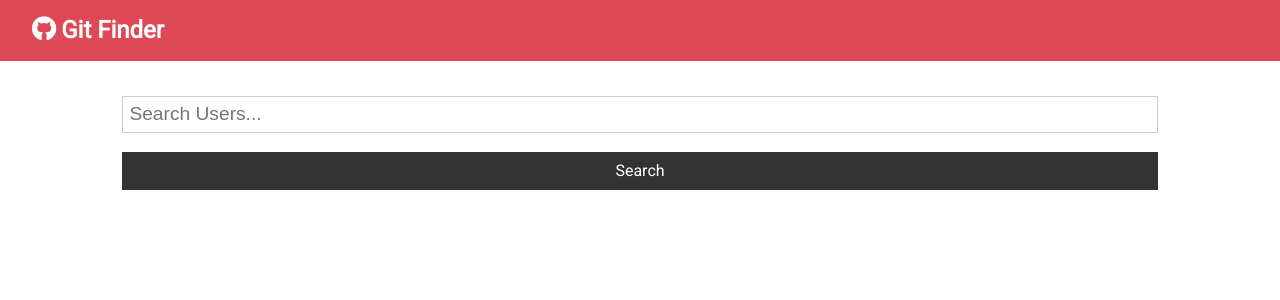
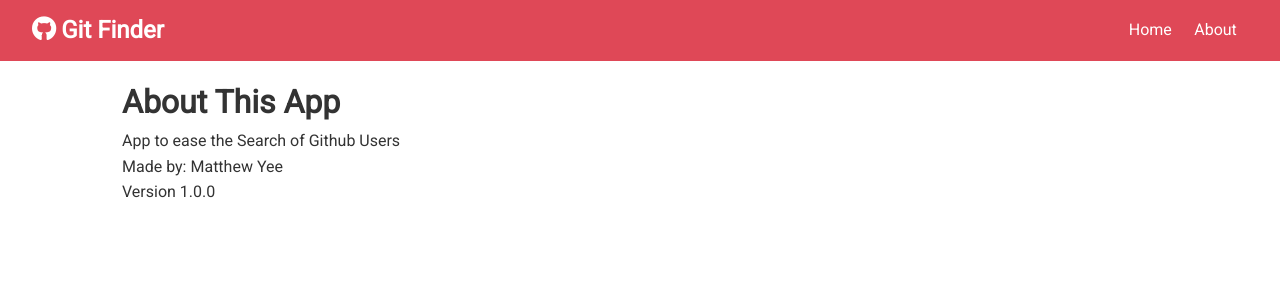
Before and after one commit to MatthewYee92/Git-Finder, a React (Create React App) app: page /about in a window 1280 px wide. Shown: the top 300 px of the page. Built offline with nearby package versions, Linux system fonts and the light colour scheme.

Commit message:
added react router minor implementation

```diff
--- a/src/App.js
+++ b/src/App.js
@@ -1,15 +1,18 @@
-import React, { Component } from "react";
-import { BrowserRouter as Router, Switch, Route } from 'react-router-dom'
+import React, { Component, Fragment } from "react";
+import { BrowserRouter as Router, Switch, Route } from "react-router-dom";
 import Navbar from "./components/layout/Navbar";
 import Users from "./components/users/Users";
+import User from "./components/users/User";
 import Search from "./components/users/Search";
-import Alert from './components/layout/Alert'
+import Alert from "./components/layout/Alert";
+import About from "./components/pages/About";
 import axios from "axios";
 import "./App.css";
 
 class App extends Component {
   state = {
     users: [],
+    user: {},
     loading: false,
     alert: null
   };
@@ -30,13 +33,23 @@
   searchUsers = async text => {
     this.setState({ loading: true });
 
-    const res = await axios.get(
-      `https://api.github.com/search/users?q=${text}&client_id=$
-        {process.env.REACT_APP_GITHUB_CLIENT_ID}&client_secret=$
-        {process.env.REACT_APP_GITHUB_CLIENT_SECRET}`
-    );
+    const res = await axios.get(`https://api.github.com/search/users?q=${text}&client_id=
+       ${process.env.REACT_APP_GITHUB_CLIENT_ID}&client_secret=
+       ${process.env.REACT_APP_GITHUB_CLIENT_SECRET}`);
 
     this.setState({ users: res.data.items, loading: false });
+  };
+
+  // Get a single Github User
+  getUser = async username => {
+    this.setState({ loading: true });
+
+    const res = await axios.get(`https://api.github.com/users/${username}?client_id=
+            ${process.env.REACT_APP_GITHUB_CLIENT_ID}&client_secret=
+            ${process.env.REACT_APP_GITHUB_CLIENT_SECRET}`);
+
+    this.setState({ user: res.data, loading: false });
+    console.log("getUser");
   };
 
   // Clear users from stats
@@ -44,22 +57,27 @@
 
   // Set alert
   setAlert = (msg, type) => {
-    this.setState({ alert: {msg: msg, type: type} })
+    this.setState({ alert: { msg: msg, type: type } });
 
     // make alert only show up for 5 seconds
-    setTimeout(() => this.setState({ alert: null }), 5000)
-  }
+    setTimeout(() => this.setState({ alert: null }), 5000);
+  };
 
   render() {
-    const { users, loading } = this.state
-
+    const { users, user, loading } = this.state;
 
     return (
       <Router>
         <div className="App">
           <Navbar />
           <div className="container">
-          <Alert alert={this.state.alert}/>
+            <Alert alert={this.state.alert} />
+            <Switch>
+              <Route
+                exact
+                path="/"
+                render={props => (
+                  <Fragment>
                     <Search
                       searchUsers={this.searchUsers}
                       clearUsers={this.clearUsers}
@@ -67,6 +85,23 @@
                       setAlert={this.setAlert}
                     />
                     <Users loading={loading} users={users} />
+                  </Fragment>
+                )}
+              />
+              <Route exact path="/about" component={About} />
+              <Route
+                exact
+                path="/user/:login"
+                render={props => (
+                  <User
+                    {...props}
+                    getUser={this.getUser}
+                    user={user}
+                    loading={loading}
+                  />
+                )}
+              />
+            </Switch>
           </div>
         </div>
       </Router>
--- a/src/components/layout/Navbar.jsx
+++ b/src/components/layout/Navbar.jsx
@@ -1,5 +1,6 @@
 import React from "react";
 import PropTypes from "prop-types";
+import { Link } from 'react-router-dom'
 
 const Navbar = ({ icon,title }) => {
 
@@ -8,6 +9,14 @@
       <h1>
         <i className={icon} /> {title}
       </h1>
+      <ul>
+        <li>
+          <Link to='/'>Home</Link>
+        </li>
+        <li>
+        <Link to='/about'>About</Link>
+        </li>
+      </ul>
     </nav>
   );
 };
--- /dev/null
+++ b/src/components/pages/About.jsx
@@ -0,0 +1,14 @@
+import React, { Fragment } from "react";
+
+const About = () => {
+  return (
+    <Fragment>
+      <h1>About This App</h1>
+      <p>App to ease the Search of Github Users</p>
+      <p>Made by: Matthew Yee</p>
+      <p>Version 1.0.0</p>
+    </Fragment>
+  );
+};
+
+export default About;
--- /dev/null
+++ b/src/components/users/User.jsx
@@ -0,0 +1,48 @@
+import React, { Component, Fragment } from "react";
+import Spinner from '../layout/Spinner'
+import PropTypes from 'prop-types'
+import { Link } from 'react-router-dom'
+
+
+export class User extends Component {
+  componentDidMount() {
+    this.props.getUser(this.props.match.params.login)
+  }
+
+
+  static propTypes = {
+    loading: PropTypes.bool,
+    user: PropTypes.object.isRequired,
+    getUser: PropTypes.func.isRequired
+  }
+
+
+  render() {
+    const {
+      name,
+      avatar_url,
+      location,
+      bio,
+      blog,
+      login,
+      html_url,
+      followers,
+      following,
+      public_repos,
+      public_gists,
+      hireable
+    } = this.props.user;
+
+    const { loading } = this.props;
+
+    if(loading) return <Spinner/>
+
+    return <Fragment>
+          <Link to='/' className='btn btn-light'>
+            Back To Search
+          </Link>
+         </Fragment>
+  }
+}
+
+export default User;
--- a/src/components/users/UserItem.jsx
+++ b/src/components/users/UserItem.jsx
@@ -1,5 +1,6 @@
 import React from "react";
 import PropTypes from 'prop-types'
+import { Link } from 'react-router-dom'
 
 const UserItem = ({user: { login, avatar_url, html_url }  }) => {
 
@@ -13,13 +14,13 @@
       />
       <h3>{login}</h3>
       <div>
-        <a href={html_url} className="btn btn-dark btn-sm my-1">
+        <Link to={`/user/${login}`} className='btn btn-dark btn-sm my-1'>
           More
-        </a>
+        </Link>
       </div>
     </div>
-  );
-};
+  )
+}
 
 UserItem.propTypes = {
   user: PropTypes.object.isRequired
```
Lines whose indentation alone changed are shown as unchanged.
